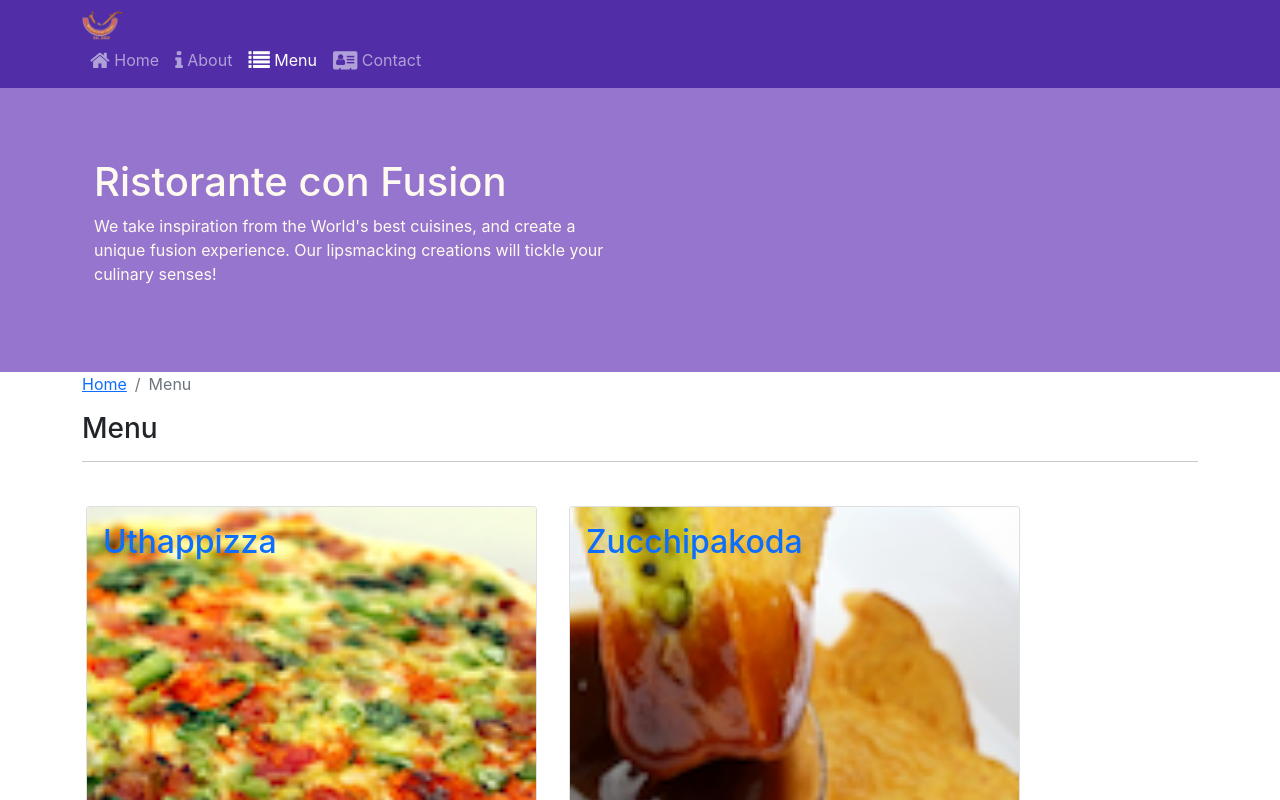
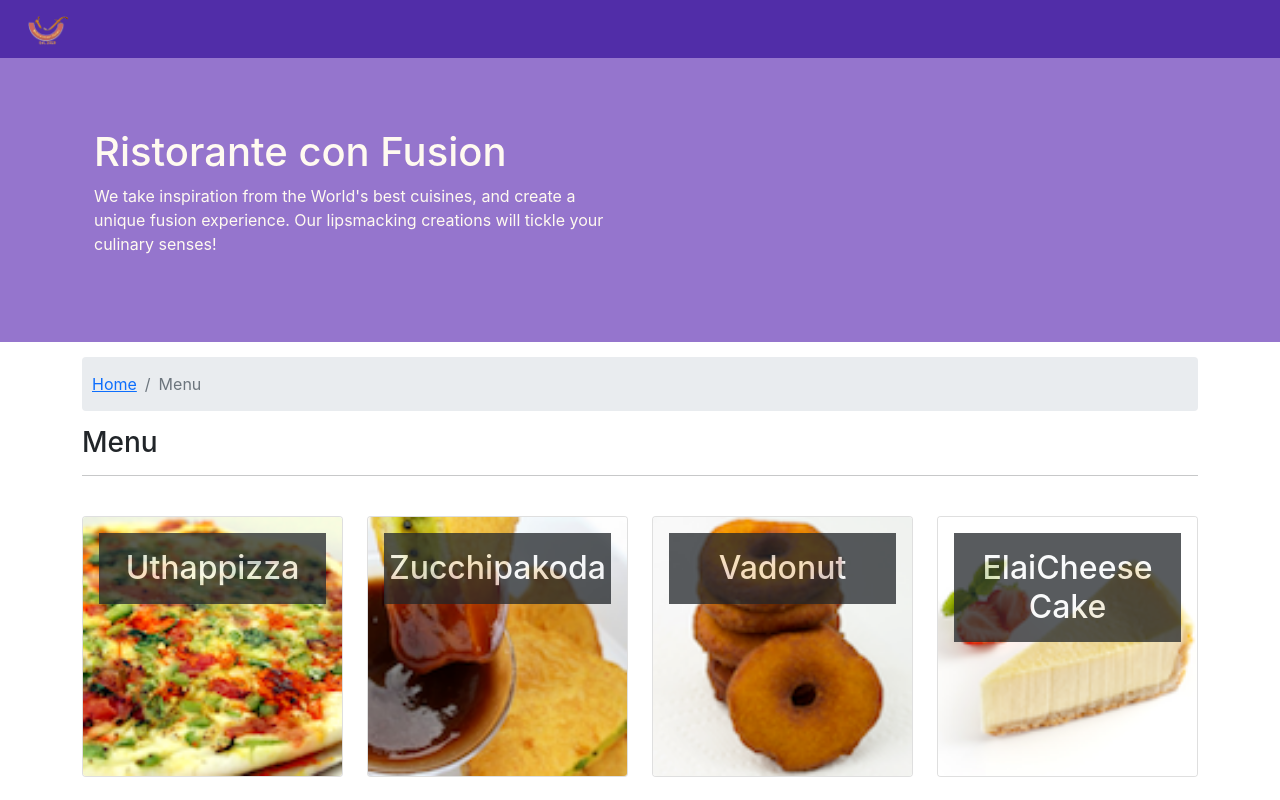
Before and after one commit to abkarthick/coursera, a React (Create React App) app: page /menu in a window 1280 px wide. Shown: the top 800 px of the page. Built offline with nearby package versions, Linux system fonts and the light colour scheme.

Commit message:
Design Fix 1

```diff
--- a/public/index.html
+++ b/public/index.html
@@ -24,7 +24,7 @@
       work correctly both with client-side routing and a non-root public URL.
       Learn how to configure a non-root public URL by running `npm run build`.
     -->
-      <link rel="stylesheet" href="https://cdn.jsdelivr.net/npm/bootstrap@5.1.0/dist/css/bootstrap.min.css" />
+    <link rel="stylesheet" href="https://cdn.jsdelivr.net/npm/bootstrap@4.6.1/dist/css/bootstrap.min.css" integrity="sha384-zCbKRCUGaJDkqS1kPbPd7TveP5iyJE0EjAuZQTgFLD2ylzuqKfdKlfG/eSrtxUkn" crossorigin="anonymous">
     <title>React App</title>
   </head>
   <body>
--- a/src/App.css
+++ b/src/App.css
@@ -21,6 +21,7 @@
   margin: 0px auto;
   background: #9575cd;
   color: floralwhite;
+  border-radius: 0;
 }
 
 address {
@@ -32,3 +33,8 @@ address {
 .navbar-dark {
   background-color: #512da8;
 }
+
+.breadcrumb {
+  margin: 15px auto;
+  padding: 15px 10px;
+}
--- a/src/components/AboutComponent.js
+++ b/src/components/AboutComponent.js
@@ -7,11 +7,11 @@ function About(props) {
     const RenderLeader = ({ leader }) => {
         return (
             <div key={leader.id} className="col-12 mt-5">
-                <Media className='d-md-flex'>
-                    <Media start middle className='m-2'>
+                <Media>
+                    <Media start middle className='mx-2'>
                         <Media object src={leader.image} alt={leader.name} />
                     </Media>
-                    <Media body className="m-2">
+                    <Media body className="mx-4">
                         <Media heading>{leader.name}</Media>
                         <p>{leader.designation}</p>
                         <p>{leader.description}</p>
@@ -82,7 +82,6 @@ function About(props) {
                     <h2>Corporate Leadership</h2>
                 </div>
                 <div className="col-12">
-                    {console.log(props.leaders)}
                     <Media list>
                         {leaders}
                     </Media>
--- a/src/components/DishdetailComponent.js
+++ b/src/components/DishdetailComponent.js
@@ -15,10 +15,10 @@ const DishDetails = (props) => {
 				<h2>Comments</h2>
 				{comments.map(comment => {
 					return (
-						<li key={comment.id} >
+						<div key={comment.id} >
 							<p>{comment.comment}</p>
 							<p>-- {comment.author}, {new Intl.DateTimeFormat('en-US', { year: 'numeric', month: 'short', day: '2-digit' }).format(new Date(comment.date))}</p>
-						</li>
+						</div>
 					)
 				})}
 			</>
@@ -26,8 +26,6 @@ const DishDetails = (props) => {
 	}
 
 	function RenderDish({ dish }) {
-		console.log('dish::: ', dish)
-
 		return (
 			<Card>
 				<CardImg alt={dish.name} src={dish.image} top width='100%' />
@@ -41,7 +39,7 @@ const DishDetails = (props) => {
 
 	if (props.dish != null)
 		return (
-			<div className='container'>
+			<div className='container mb-5'>
 				<div className='row'>
 					<Breadcrumb>
 						<BreadcrumbItem><Link to='/home'>Home</Link></BreadcrumbItem>
--- a/src/components/HeaderComponent.js
+++ b/src/components/HeaderComponent.js
@@ -23,14 +23,25 @@ class Header extends Component {
             <>
                 {/* <React.Fragment></React.Fragment> same as  <></> */}
                 <Navbar dark expand="md">
-                    <div className="container">
-                        <NavbarToggler onClick={this.toggleNav} />
                     <NavbarBrand href="/">
                         <img src="assets/images/logo.png" alt="Restuarant" height="30" width="41" />
                     </NavbarBrand>
-                        <Collapse navbar isOpen={this.state.isNavOpen} >
+                    <NavbarToggler onClick={this.toggleNav} />
+                    <Collapse navbar isOpen={this.state.isNavOpen} className='d-md-flex justify-content-end mr-5' >
                         <Nav navbar>
+                            {[
+                                { link: '/home', label: 'Home' },
+                                { link: '/menu', label: 'Menu' },
+                                { link: '/aboutus', label: 'About' },
+                                { link: '/contactus', label: 'Contact' }
+                            ].map((navs) => {
                                 <NavItem>
+                                    <NavLink className="nav-link" to={navs.link}>
+                                        <span className='fa fa-home fa-lg'></span> Home
+                                    </NavLink>
+                                </NavItem>
+                            })}
+                            {/* <NavItem>
                                 <NavLink className="nav-link" to="/home">
                                     <span className='fa fa-home fa-lg'></span> Home
                                 </NavLink>
@@ -49,10 +60,9 @@ class Header extends Component {
                                 <NavLink className="nav-link" to="/contactus">
                                     <span className='fa fa-address-card fa-lg'></span> Contact
                                 </NavLink>
-                                </NavItem>
+                            </NavItem> */}
                         </Nav>
                     </Collapse>
-                    </div>
                 </Navbar>
                 <div className="jumbotron">
                     <div className="container">
--- a/src/components/HomeComponent.js
+++ b/src/components/HomeComponent.js
@@ -1,13 +1,13 @@
 import React from 'react';
 import {
   Card, CardImg, CardText, CardBody,
-  CardTitle, CardSubtitle
+  CardTitle, CardSubtitle, CardDeck
 } from 'reactstrap';
 
 function RenderCard({ item }) {
 
   return (
-    <Card>
+    <Card className="shadow-sm">
       <CardImg src={item.image} alt={item.name} />
       <CardBody>
         <CardTitle>{item.name}</CardTitle>
@@ -21,16 +21,14 @@ function RenderCard({ item }) {
 
 function Home(props) {
   return (
-    <div className="container">
+    <div className="container my-5">
       <div className="row align-items-start">
         <div className="col-12 col-md m-1">
-          <RenderCard item={props.dish} />
-        </div>
-        <div className="col-12 col-md m-1">
-          <RenderCard item={props.promotion} />
-        </div>
-        <div className="col-12 col-md m-1">
-          <RenderCard item={props.leader} />
+          <CardDeck>
+            <RenderCard item={props.dish} />
+            <RenderCard item={props.promotion} />
+            <RenderCard item={props.leader} />
+          </CardDeck>
         </div>
       </div>
     </div>
--- a/src/components/MenuComponent.js
+++ b/src/components/MenuComponent.js
@@ -4,11 +4,11 @@ import { Link } from 'react-router-dom';
 
 function RenderMenuItem({ dish }) {
 	return (
-		<Card>
+		<Card className='mx-auto' style={{maxWidth: '285px'}}>
 			<Link to={`/menu/${dish.id}`}>
 				<CardImg alt={dish.name} src={dish.image} width='100%' />
 				<CardImgOverlay>
-					<CardTitle tag='h2' className='text-start'>
+					<CardTitle tag='h2' className='text-start text-light bg-dark text-center py-3 opacity-75 fs-2'>
 						{dish.name}
 					</CardTitle>
 				</CardImgOverlay>
@@ -20,7 +20,7 @@ function RenderMenuItem({ dish }) {
 const Menu = (props) => {
 	const menu = props.dishes.map((dish) => {
 		return (
-			<div key={dish.id} className='col-12 col-md-5 m-1'>
+			<div key={dish.id} className='col-12 col-md-6 col-lg-3 mb-5'>
 				<RenderMenuItem dish={dish} />
 			</div>
 		)
@@ -45,5 +45,4 @@ const Menu = (props) => {
 	)
 }
 
-
 export default Menu;
```
Lines whose indentation alone changed are shown as unchanged.
